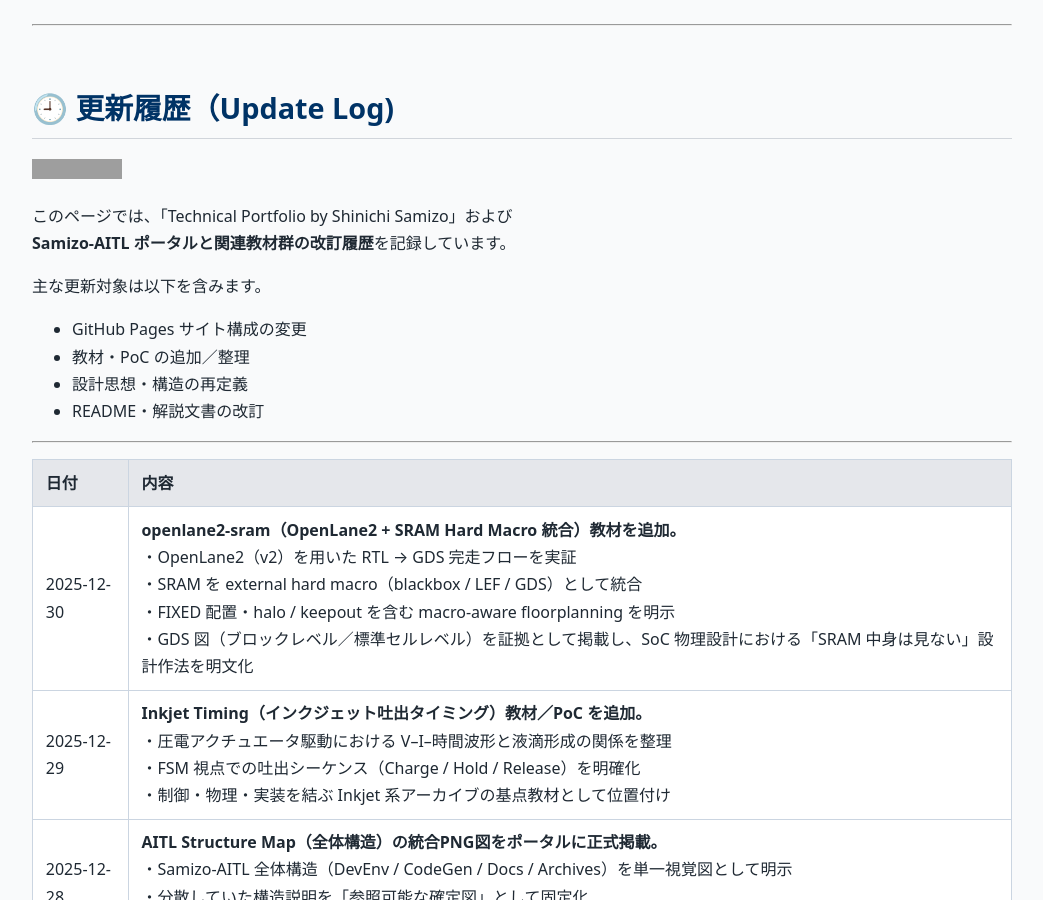
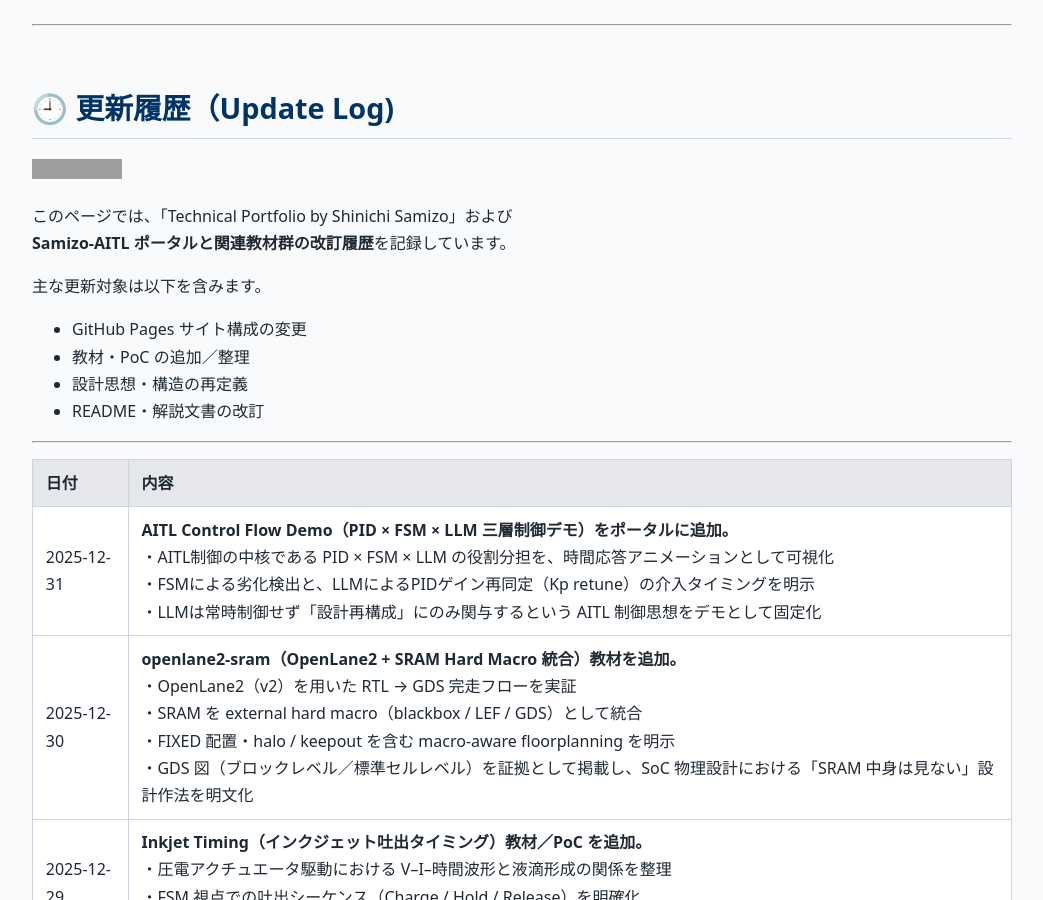
Before and after one commit to Samizo-AITL/Samizo-AITL.github.io, a Jekyll site: the page built from about/update/index.md, in a window 1280 px wide and 900 px high. Shown: the whole window, without its empty margins (118-1161 px from the left). Built offline with Jekyll 4.4.1, drawn with Linux system fonts in a browser that asks for light colours; grey boxes are pictures that could not be loaded.

Commit message:
Update index.md

```diff
--- a/about/update/index.md
+++ b/about/update/index.md
@@ -23,6 +23,7 @@
 
 | 日付       | 内容 |
 |------------|------|
+| 2025-12-31 | **AITL Control Flow Demo（PID × FSM × LLM 三層制御デモ）をポータルに追加。**<br>・AITL制御の中核である PID × FSM × LLM の役割分担を、時間応答アニメーションとして可視化<br>・FSMによる劣化検出と、LLMによるPIDゲイン再同定（Kp retune）の介入タイミングを明示<br>・LLMは常時制御せず「設計再構成」にのみ関与するという AITL 制御思想をデモとして固定化 |
 | 2025-12-30 | **openlane2-sram（OpenLane2 + SRAM Hard Macro 統合）教材を追加。**<br>・OpenLane2（v2）を用いた RTL → GDS 完走フローを実証<br>・SRAM を external hard macro（blackbox / LEF / GDS）として統合<br>・FIXED 配置・halo / keepout を含む macro-aware floorplanning を明示<br>・GDS 図（ブロックレベル／標準セルレベル）を証拠として掲載し、SoC 物理設計における「SRAM 中身は見ない」設計作法を明文化 |
 | 2025-12-29 | **Inkjet Timing（インクジェット吐出タイミング）教材／PoC を追加。**<br>・圧電アクチュエータ駆動における V–I–時間波形と液滴形成の関係を整理<br>・FSM 視点での吐出シーケンス（Charge / Hold / Release）を明確化<br>・制御・物理・実装を結ぶ Inkjet 系アーカイブの基点教材として位置付け |
 | 2025-12-28 | **AITL Structure Map（全体構造）の統合PNG図をポータルに正式掲載。**<br>・Samizo-AITL 全体構造（DevEnv / CodeGen / Docs / Archives）を単一視覚図として明示<br>・分散していた構造説明を「参照可能な確定図」として固定化<br>・以降、構造説明は本図を正とし、文章側は補足に限定 |
```
